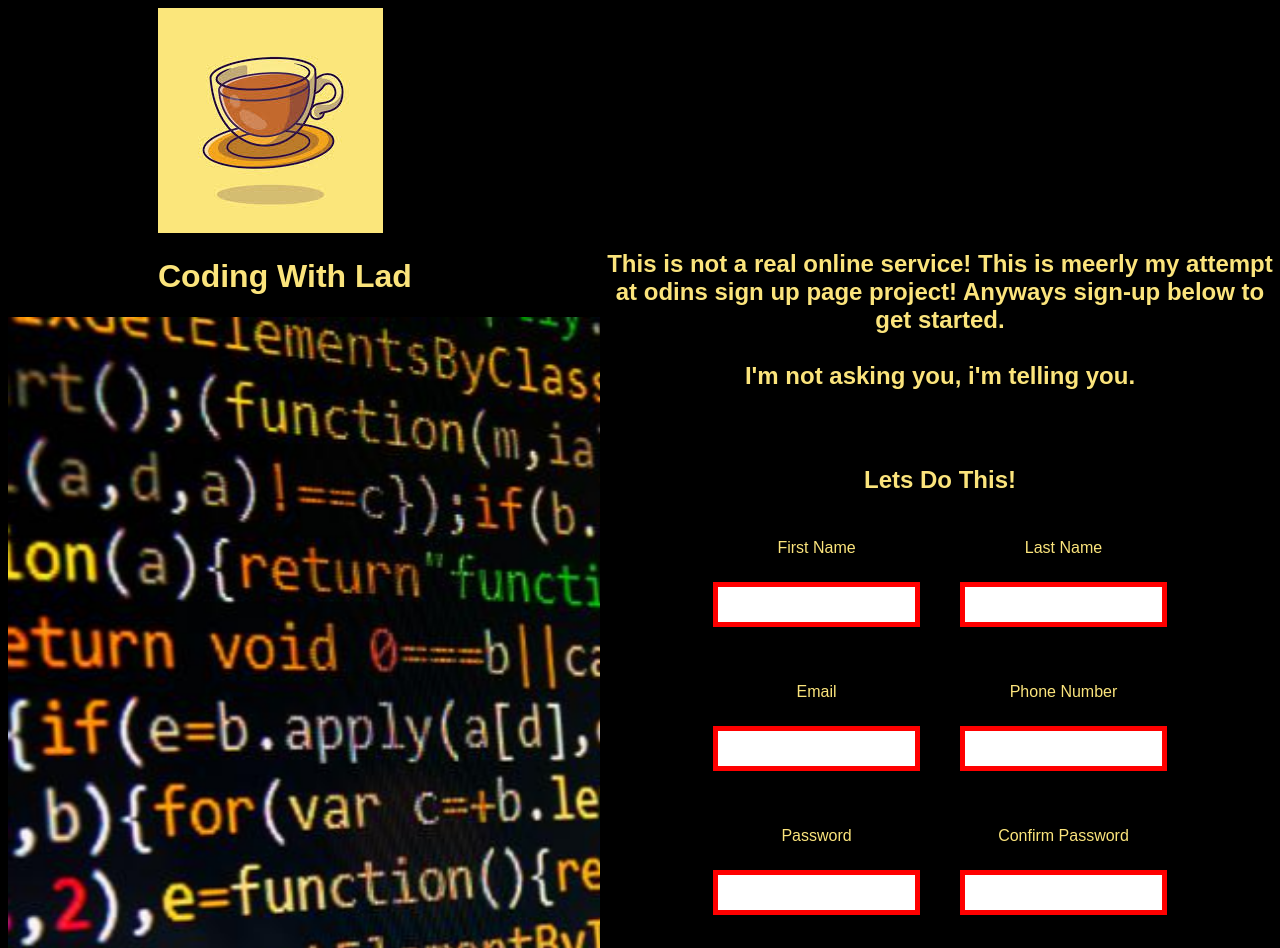
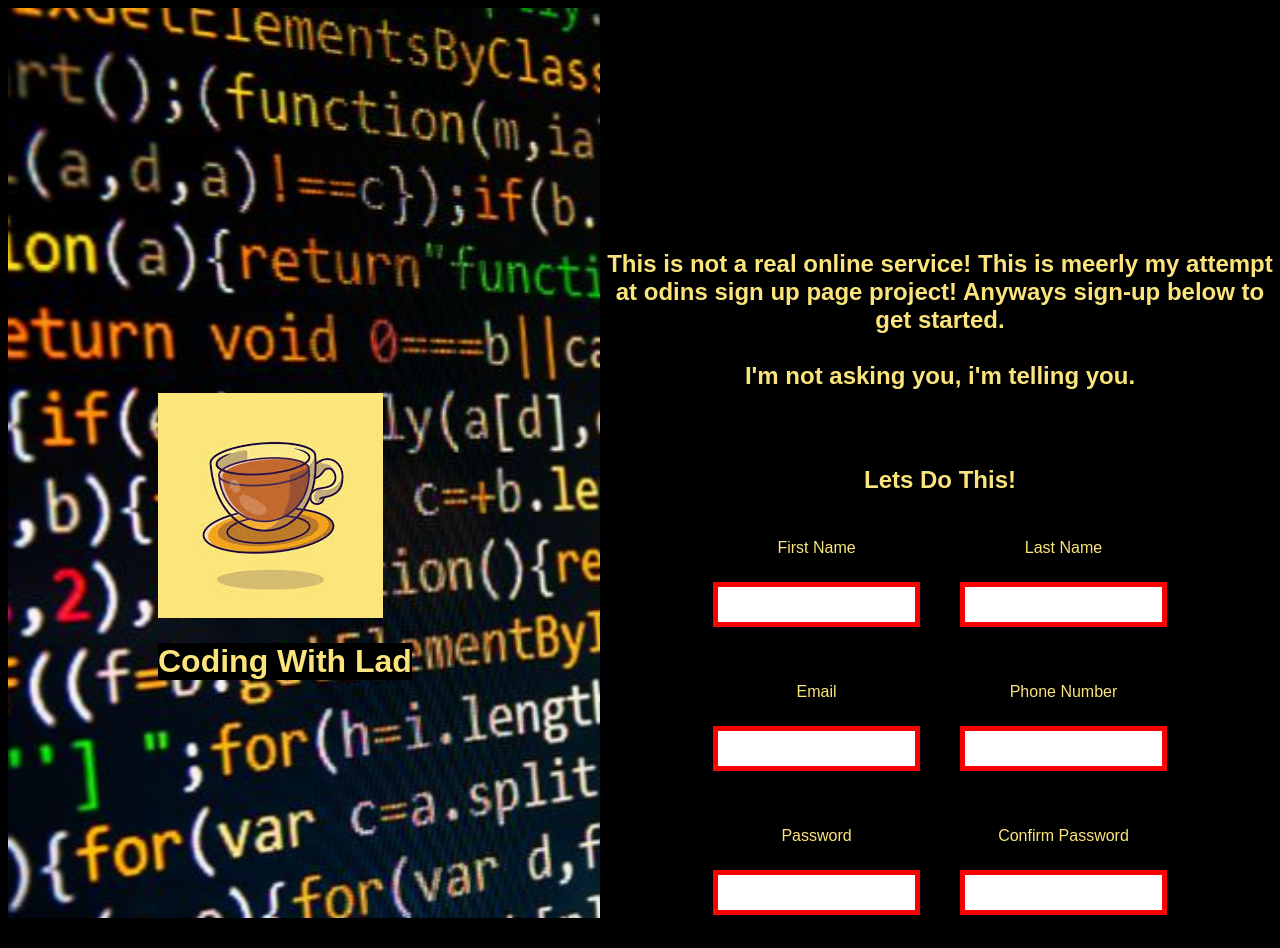
Before and after one commit to Ladzsz/Sign-up-form, a plain HTML site: page index.html in a window 1280 px wide. Shown: the top 948 px of the page. Drawn offline with Linux system fonts and the light colour scheme.

Commit message:
Fixed the logo positioning

```diff
--- a/styles.css
+++ b/styles.css
@@ -19,10 +19,14 @@ html {
 
 .logo_text {
     color: #fbe47c;
+    background-color: black;
 }
 
 .logo_area {
     margin-left: 150px;
+    position: absolute;
+    margin-top: 385px;
+
 }
 
 /*styling the image to be fixed*/
@@ -34,6 +38,7 @@ html {
     background-size: cover;
     width: 100%;
     height: 100vh;
+    padding-bottom: 110px;
 }
 
 /*styling the page to be white*/
@@ -75,7 +80,7 @@ form {
     display: flex;
     flex-direction: column;
     align-items: center;
-    padding-bottom: 222px;
+
 }
 
 fieldset {
```
